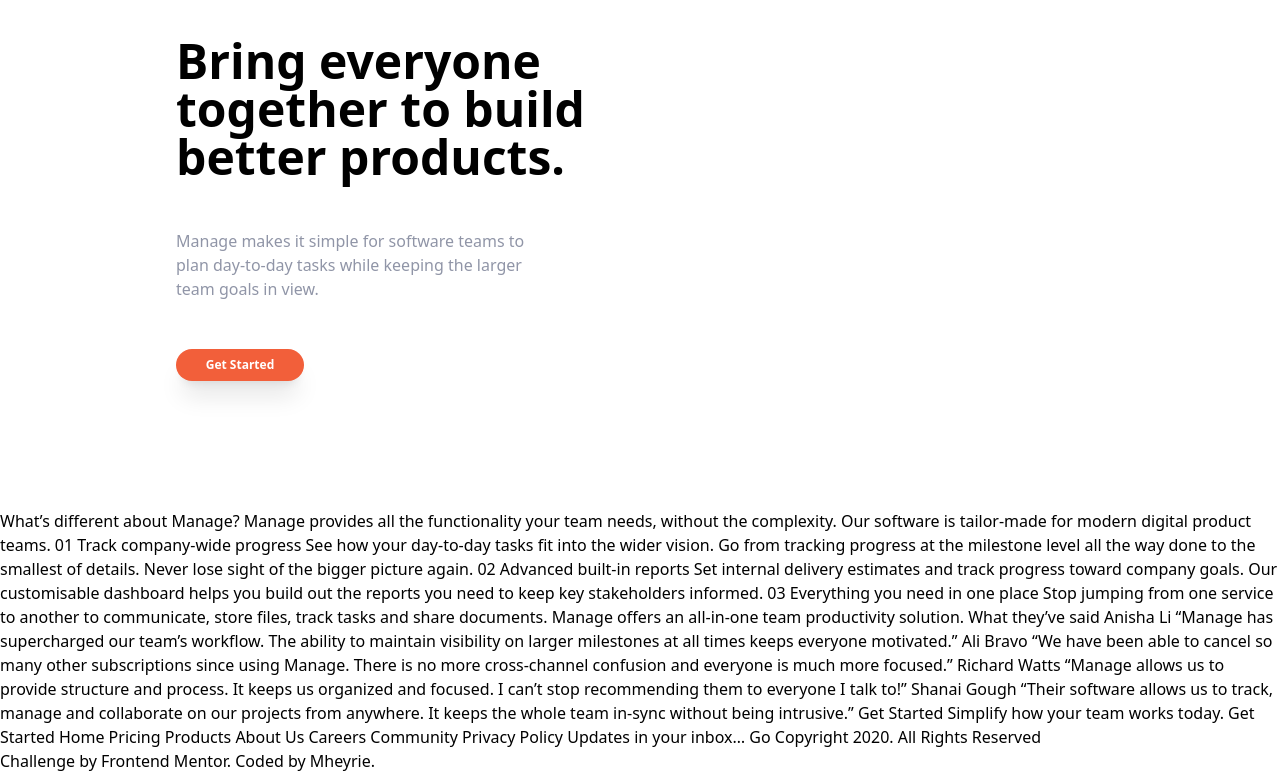
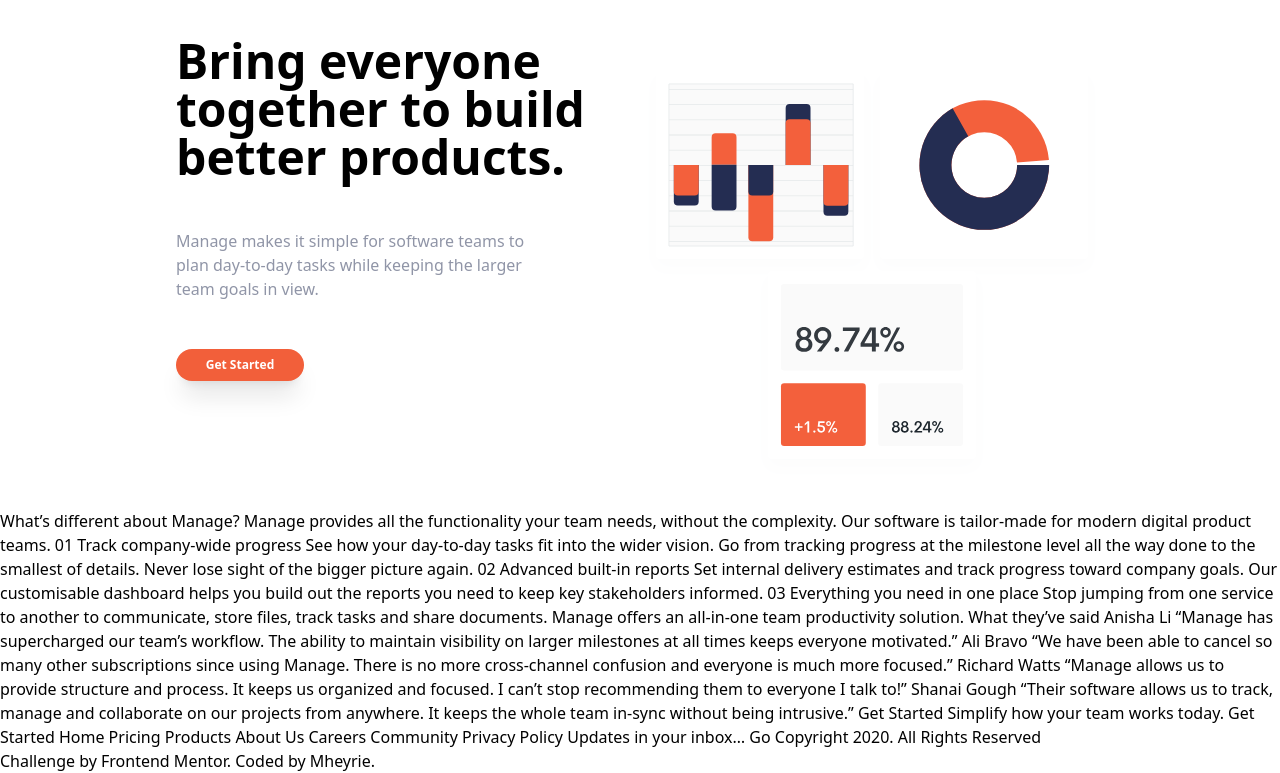
Before and after one commit to mheyrie/manage-landing-page-master, a website: page index.html in a window 1280 px wide. Shown: the part 83-856 px from the top of the page. Drawn offline with Linux system fonts and the light colour scheme.

Commit message:
Hero Section completed

```diff
--- a/index.html
+++ b/index.html
@@ -31,7 +31,7 @@
   </header>
   <main>
     <section id="hero-container">
-      <div class="container flex flew-col-reverse md:flex-row items-center px-6 mx-auto mt-10 space-y-0 md:space-y-0">
+      <div class="container flex flex-col-reverse items-center px-6 mx-auto mt-10 space-y-0 md:space-y-0 md:flex-row">
         <div class="flex flex-col mb-32 space-y-12 md:w-1/2">
           <h1 class="max-w-md text-4xl font-bold text-center md:text-5xl md:text-left">
             Bring everyone together to build better products.
@@ -45,8 +45,8 @@
             </button>
           </div>
         </div>
-        <div>
-
+        <div class="md:w-1/2">
+          <img src="images/illustration-intro.svg" alt="">
         </div>
       </div>
 
```
Also changed, not shown: css/main.css.
